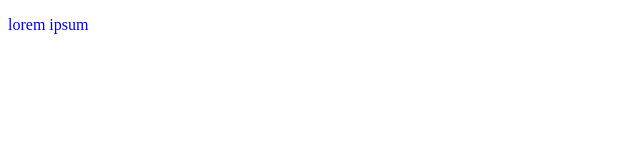
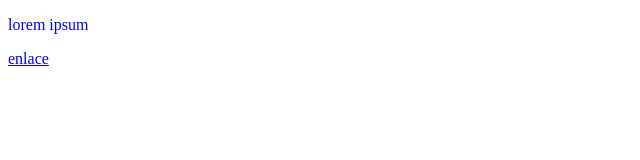
Before and after one commit to diegodelfin7/ejemploprueba, a plain HTML site: page index.html in a window 1280 px wide. Shown: the full height of the page, 0-640 px from the left. Drawn offline with Linux system fonts and the light colour scheme.

Commit message:
init branch diegodelfin

```diff
--- a/index.html
+++ b/index.html
@@ -9,5 +9,6 @@
 </head>
 <body>
 <p>lorem ipsum</p>
+<a href="#">enlace </a>
 </body>
 </html>
```
